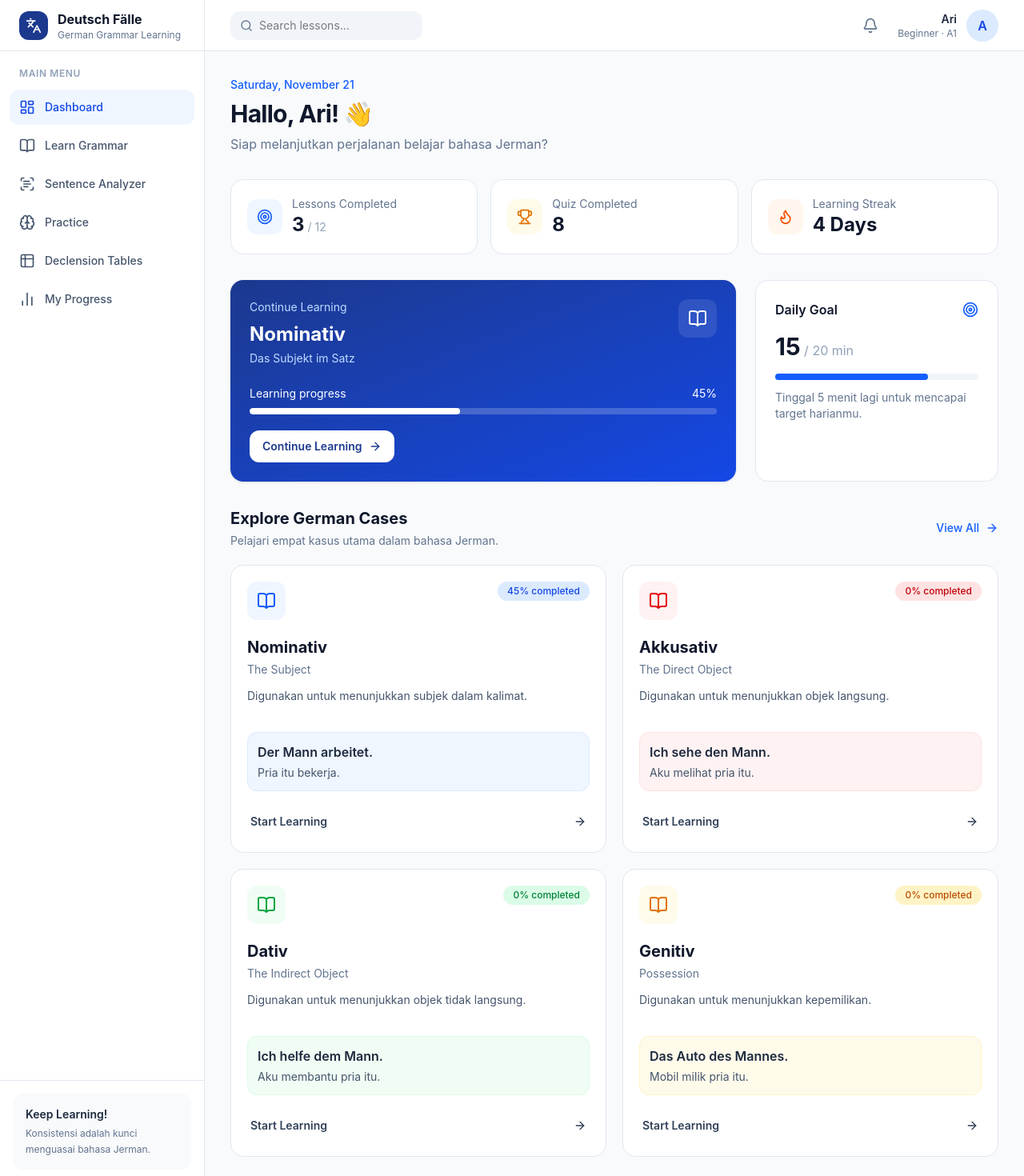
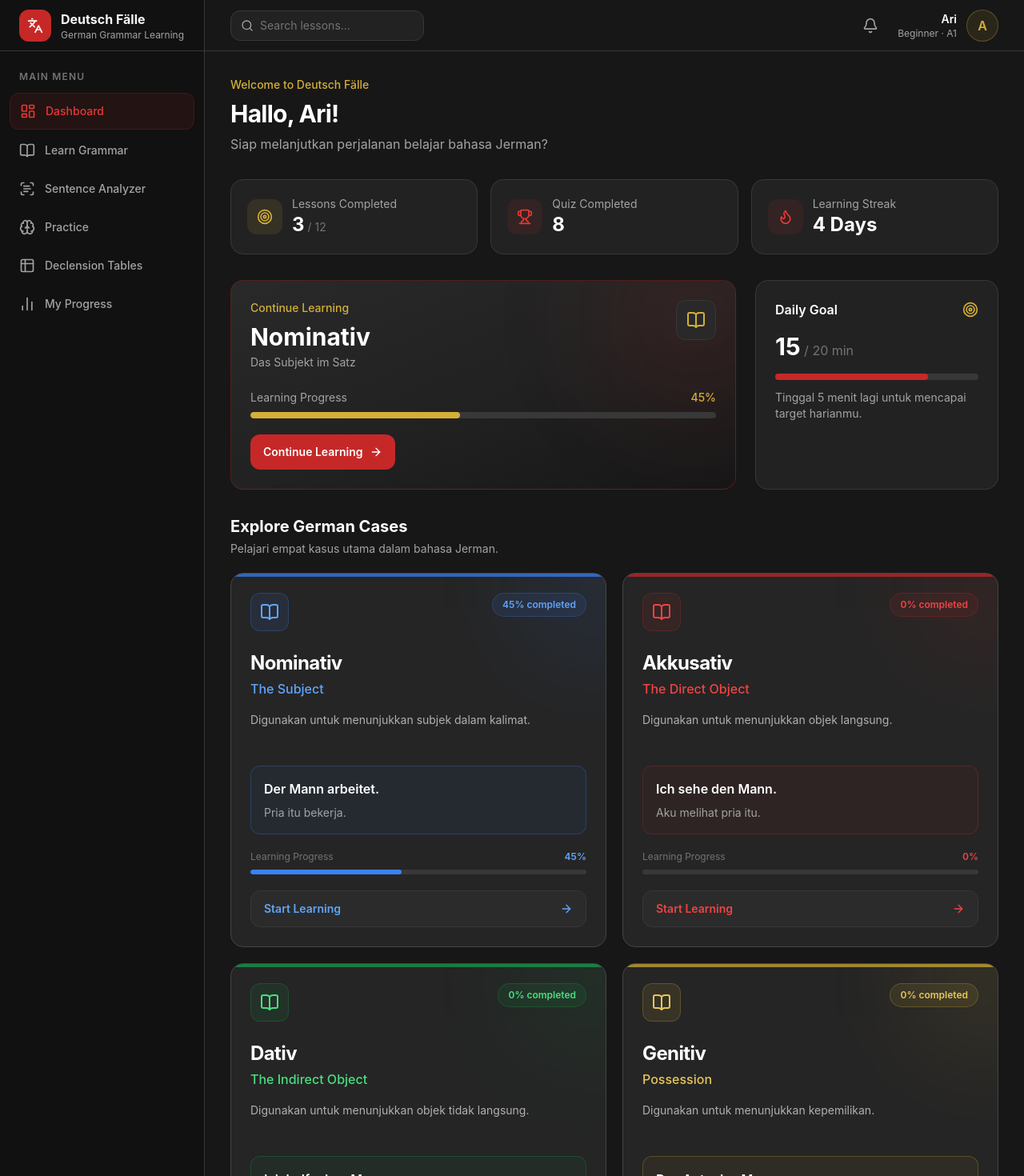
Before and after one commit to M-Ari-ZM/Deutsch-Faelle, a React (Vite) app: page / in a window 1280 px wide. Shown: the top 1470 px of the page at 80% size. Built offline with nearby package versions, Linux system fonts and the light colour scheme.

Commit message:
mengubah tema warna

```diff
--- a/index.html
+++ b/index.html
@@ -4,7 +4,7 @@
     <meta charset="UTF-8" />
     <link rel="icon" type="image/svg+xml" href="/favicon.svg" />
     <meta name="viewport" content="width=device-width, initial-scale=1.0" />
-    <title>Deutsch Fälle — Memahami Tata Bahasa Jerman</title>
+    <title>Deutsch Fälle — German Grammar Learning</title>
   </head>
   <body>
     <div id="root"></div>
--- a/src/App.jsx
+++ b/src/App.jsx
@@ -4,7 +4,7 @@ import Dashboard from "./pages/Dashboard";
 
 function App() {
   return (
-    <div className="flex min-h-screen bg-slate-50">
+    <div className="flex min-h-screen bg-[#171717]">
       {/* Sidebar */}
       <Sidebar />
 
--- a/src/components/CaseCard.jsx
+++ b/src/components/CaseCard.jsx
@@ -2,31 +2,35 @@ import { ArrowRight, BookOpen } from "lucide-react";
 
 const colorStyles = {
   blue: {
-    background: "bg-blue-50",
-    icon: "text-blue-600",
-    badge: "bg-blue-100 text-blue-700",
-    border: "border-blue-100",
+    accent: "#3B82F6",
+    accentLight: "#60A5FA",
+    accentBg: "rgba(59, 130, 246, 0.10)",
+    accentBorder: "rgba(59, 130, 246, 0.25)",
+    exampleBg: "rgba(59, 130, 246, 0.06)",
   },
 
   red: {
-    background: "bg-red-50",
-    icon: "text-red-600",
-    badge: "bg-red-100 text-red-700",
-    border: "border-red-100",
+    accent: "#C62828",
+    accentLight: "#EF4444",
+    accentBg: "rgba(198, 40, 40, 0.10)",
+    accentBorder: "rgba(198, 40, 40, 0.25)",
+    exampleBg: "rgba(198, 40, 40, 0.06)",
   },
 
   green: {
-    background: "bg-green-50",
-    icon: "text-green-600",
-    badge: "bg-green-100 text-green-700",
-    border: "border-green-100",
+    accent: "#16A34A",
+    accentLight: "#4ADE80",
+    accentBg: "rgba(22, 163, 74, 0.10)",
+    accentBorder: "rgba(22, 163, 74, 0.25)",
+    exampleBg: "rgba(22, 163, 74, 0.06)",
   },
 
   amber: {
-    background: "bg-amber-50",
-    icon: "text-amber-600",
-    badge: "bg-amber-100 text-amber-700",
-    border: "border-amber-100",
+    accent: "#D4AF37",
+    accentLight: "#E5C75A",
+    accentBg: "rgba(212, 175, 55, 0.10)",
+    accentBorder: "rgba(212, 175, 55, 0.25)",
+    exampleBg: "rgba(212, 175, 55, 0.06)",
   },
 };
 
@@ -34,48 +38,134 @@ function CaseCard({ grammarCase }) {
   const styles = colorStyles[grammarCase.color];
 
   return (
-    <article className="group rounded-2xl border border-slate-200 bg-white p-5 transition-all duration-200 hover:-translate-y-1 hover:shadow-lg">
-      {/* Card Header */}
+    <article className="group relative overflow-hidden rounded-2xl border border-[#454545] bg-[#252525] p-6 transition-all duration-300 hover:-translate-y-1 hover:border-[#666666] hover:bg-[#292929] hover:shadow-xl hover:shadow-black/30">
+      {/* Accent Line */}
+      <div
+        className="absolute left-0 top-0 h-1 w-full opacity-70"
+        style={{
+          background: styles.accent,
+        }}
+      />
+
+      {/* Subtle Glow */}
+      <div
+        className="pointer-events-none absolute -right-20 -top-20 h-48 w-48 rounded-full blur-3xl opacity-10 transition-opacity duration-300 group-hover:opacity-20"
+        style={{
+          background: styles.accent,
+        }}
+      />
+
+      <div className="relative">
+        {/* Header */}
         <div className="flex items-start justify-between">
           <div
-          className={`flex h-12 w-12 items-center justify-center rounded-xl ${styles.background}`}
+            className="flex h-12 w-12 items-center justify-center rounded-xl border"
+            style={{
+              background: styles.accentBg,
+              borderColor: styles.accentBorder,
+            }}
           >
-          <BookOpen className={`h-6 w-6 ${styles.icon}`} />
+            <BookOpen
+              className="h-6 w-6"
+              style={{
+                color: styles.accentLight,
+              }}
+            />
           </div>
 
           <span
-          className={`rounded-full px-3 py-1 text-xs font-medium ${styles.badge}`}
+            className="rounded-full border px-3 py-1.5 text-xs font-semibold"
+            style={{
+              background: styles.accentBg,
+              borderColor: styles.accentBorder,
+              color: styles.accentLight,
+            }}
           >
             {grammarCase.progress}% completed
           </span>
         </div>
 
         {/* Content */}
-      <div className="mt-5">
-        <h3 className="text-xl font-bold text-slate-900">{grammarCase.name}</h3>
+        <div className="mt-6">
+          <h3 className="text-2xl font-bold tracking-tight text-white">
+            {grammarCase.name}
+          </h3>
 
-        <p className="mt-1 text-sm text-slate-500">{grammarCase.subtitle}</p>
+          <p
+            className="mt-1 font-medium"
+            style={{
+              color: styles.accentLight,
+            }}
+          >
+            {grammarCase.subtitle}
+          </p>
 
-        <p className="mt-3 min-h-10 text-sm leading-relaxed text-slate-600">
+          <p className="mt-4 min-h-[48px] text-sm leading-relaxed text-[#B0B0B0]">
             {grammarCase.description}
           </p>
         </div>
 
         {/* Example */}
         <div
-        className={`mt-4 rounded-xl border p-3 ${styles.background} ${styles.border}`}
+          className="mt-5 rounded-xl border p-4"
+          style={{
+            background: styles.exampleBg,
+            borderColor: styles.accentBorder,
+          }}
         >
-        <p className="font-semibold text-slate-800">{grammarCase.example}</p>
+          <p className="text-base font-semibold text-white">
+            {grammarCase.example}
+          </p>
 
-        <p className="mt-1 text-sm text-slate-600">{grammarCase.translation}</p>
+          <p className="mt-2 text-sm text-[#A3A3A3]">
+            {grammarCase.translation}
+          </p>
+        </div>
+
+        {/* Progress */}
+        <div className="mt-5">
+          <div className="mb-2 flex justify-between text-xs">
+            <span className="text-[#737373]">Learning Progress</span>
+
+            <span
+              className="font-semibold"
+              style={{
+                color: styles.accentLight,
+              }}
+            >
+              {grammarCase.progress}%
+            </span>
+          </div>
+
+          <div className="h-1.5 overflow-hidden rounded-full bg-[#383838]">
+            <div
+              className="h-full rounded-full transition-all duration-500"
+              style={{
+                width: `${grammarCase.progress}%`,
+                background: styles.accent,
+              }}
+            />
+          </div>
         </div>
 
         {/* Footer */}
-      <button className="mt-5 flex w-full items-center justify-between rounded-xl px-1 py-2 text-sm font-semibold text-slate-700 transition-colors group-hover:text-blue-600">
-        <span>Start Learning</span>
+        <button className="mt-5 flex w-full items-center justify-between rounded-xl border border-[#383838] bg-[#2B2B2B] px-4 py-3 text-sm font-semibold transition-all duration-200 group-hover:border-[#555555] group-hover:bg-[#333333]">
+          <span
+            style={{
+              color: styles.accentLight,
+            }}
+          >
+            Start Learning
+          </span>
 
-        <ArrowRight className="h-4 w-4 transition-transform group-hover:translate-x-1" />
+          <ArrowRight
+            className="h-4 w-4 transition-transform duration-200 group-hover:translate-x-1"
+            style={{
+              color: styles.accentLight,
+            }}
+          />
         </button>
+      </div>
     </article>
   );
 }
--- a/src/components/Header.jsx
+++ b/src/components/Header.jsx
@@ -2,36 +2,38 @@ import { Search, Bell, Menu } from "lucide-react";
 
 function Header() {
   return (
-    <header className="flex h-16 items-center justify-between border-b border-slate-200 bg-white px-5 md:px-8">
+    <header className="flex h-16 items-center justify-between border-b border-[#383838] bg-[#171717] px-5 md:px-8">
+      {/* Search */}
       <div className="flex items-center gap-3">
-        <button className="rounded-lg p-2 text-slate-600 hover:bg-slate-100 lg:hidden">
+        <button className="rounded-lg p-2 text-[#A3A3A3] hover:bg-[#222222] lg:hidden">
           <Menu className="h-5 w-5" />
         </button>
 
-        <div className="hidden items-center gap-2 rounded-xl bg-slate-100 px-3 py-2 sm:flex">
-          <Search className="h-4 w-4 text-slate-500" />
+        <div className="hidden items-center gap-2 rounded-xl border border-[#383838] bg-[#222222] px-3 py-2 sm:flex">
+          <Search className="h-4 w-4 text-[#A3A3A3]" />
 
           <input
             type="text"
             placeholder="Search lessons..."
-            className="w-48 bg-transparent text-sm outline-none"
+            className="w-48 bg-transparent text-sm text-white outline-none placeholder:text-[#737373]"
           />
         </div>
       </div>
 
+      {/* Profile */}
       <div className="flex items-center gap-4">
-        <button className="rounded-xl p-2 text-slate-500 transition hover:bg-slate-100">
+        <button className="rounded-xl p-2 text-[#A3A3A3] transition hover:bg-[#222222] hover:text-white">
           <Bell className="h-5 w-5" />
         </button>
 
         <div className="flex items-center gap-3">
           <div className="hidden text-right sm:block">
-            <p className="text-sm font-semibold text-slate-800">Ari</p>
+            <p className="text-sm font-semibold text-white">Ari</p>
 
-            <p className="text-xs text-slate-500">Beginner · A1</p>
+            <p className="text-xs text-[#A3A3A3]">Beginner · A1</p>
           </div>
 
-          <div className="flex h-10 w-10 items-center justify-center rounded-full bg-blue-100 font-semibold text-blue-700">
+          <div className="flex h-10 w-10 items-center justify-center rounded-full border border-[#D4AF37]/30 bg-[#D4AF37]/10 font-semibold text-[#D4AF37]">
             A
           </div>
         </div>
--- a/src/components/ProgressCard.jsx
+++ b/src/components/ProgressCard.jsx
@@ -4,39 +4,50 @@ function ProgressCard() {
   const progress = 45;
 
   return (
-    <section className="rounded-2xl bg-gradient-to-br from-blue-900 to-blue-700 p-6 text-white shadow-sm">
+    <section className="relative overflow-hidden rounded-2xl border border-[#C62828]/30 bg-gradient-to-br from-[#292929] via-[#222222] to-[#171717] p-6">
+      {/* Decorative Background */}
+      <div className="absolute -right-20 -top-20 h-64 w-64 rounded-full bg-[#C62828]/10 blur-3xl" />
+
+      <div className="relative">
+        {/* Header */}
         <div className="flex items-start justify-between">
           <div>
-          <p className="text-sm text-blue-200">Continue Learning</p>
+            <p className="text-sm font-medium text-[#D4AF37]">
+              Continue Learning
+            </p>
 
-          <h2 className="mt-2 text-2xl font-bold">Nominativ</h2>
+            <h2 className="mt-2 text-3xl font-bold text-white">Nominativ</h2>
 
-          <p className="mt-1 text-sm text-blue-200">Das Subjekt im Satz</p>
+            <p className="mt-1 text-sm text-[#A3A3A3]">Das Subjekt im Satz</p>
           </div>
 
-        <div className="rounded-xl bg-white/10 p-3">
-          <BookOpen className="h-6 w-6" />
+          <div className="rounded-xl border border-[#383838] bg-[#292929] p-3">
+            <BookOpen className="h-6 w-6 text-[#D4AF37]" />
           </div>
         </div>
 
+        {/* Progress */}
         <div className="mt-6">
           <div className="mb-2 flex justify-between text-sm">
-          <span>Learning progress</span>
-          <span>{progress}%</span>
+            <span className="text-[#A3A3A3]">Learning Progress</span>
+
+            <span className="font-medium text-[#D4AF37]">{progress}%</span>
           </div>
 
-        <div className="h-2 overflow-hidden rounded-full bg-white/20">
+          <div className="h-2 overflow-hidden rounded-full bg-[#383838]">
             <div
-            className="h-full rounded-full bg-white transition-all"
+              className="h-full rounded-full bg-[#D4AF37] transition-all"
               style={{ width: `${progress}%` }}
             />
           </div>
         </div>
 
-      <button className="mt-5 flex items-center gap-2 rounded-xl bg-white px-4 py-2.5 text-sm font-semibold text-blue-900 transition hover:bg-blue-50">
+        {/* Button */}
+        <button className="mt-5 flex items-center gap-2 rounded-xl bg-[#C62828] px-4 py-3 text-sm font-semibold text-white transition hover:bg-[#E53935]">
           Continue Learning
           <ArrowRight className="h-4 w-4" />
         </button>
+      </div>
     </section>
   );
 }
--- a/src/components/Sidebar.jsx
+++ b/src/components/Sidebar.jsx
@@ -38,23 +38,23 @@ const navigation = [
 
 function Sidebar() {
   return (
-    <aside className="hidden w-64 shrink-0 border-r border-slate-200 bg-white lg:flex lg:flex-col">
+    <aside className="hidden w-64 shrink-0 flex-col border-r border-[#383838] bg-[#111111] lg:flex">
       {/* Logo */}
-      <div className="flex h-16 items-center gap-3 border-b border-slate-200 px-6">
-        <div className="flex h-9 w-9 items-center justify-center rounded-xl bg-blue-900 text-white">
+      <div className="flex h-16 items-center gap-3 border-b border-[#383838] px-6">
+        <div className="flex h-10 w-10 items-center justify-center rounded-xl bg-[#C62828] text-white">
           <Languages className="h-5 w-5" />
         </div>
 
         <div>
-          <h1 className="font-bold text-slate-900">Deutsch Fälle</h1>
+          <h1 className="font-bold text-[#F5F5F5]">Deutsch Fälle</h1>
 
-          <p className="text-xs text-slate-500">German Grammar Learning</p>
+          <p className="text-xs text-[#A3A3A3]">German Grammar Learning</p>
         </div>
       </div>
 
       {/* Navigation */}
-      <nav className="flex-1 space-y-1 px-3 py-5">
-        <p className="mb-3 px-3 text-xs font-semibold uppercase tracking-wider text-slate-400">
+      <nav className="flex-1 space-y-1 px-3 py-6">
+        <p className="mb-3 px-3 text-xs font-semibold uppercase tracking-widest text-[#737373]">
           Main Menu
         </p>
 
@@ -64,10 +64,10 @@ function Sidebar() {
           return (
             <button
               key={item.label}
-              className={`flex w-full items-center gap-3 rounded-xl px-3 py-3 text-sm font-medium transition ${
+              className={`flex w-full items-center gap-3 rounded-xl px-3 py-3 text-sm font-medium transition-all duration-200 ${
                 item.active
-                  ? "bg-blue-50 text-blue-700"
-                  : "text-slate-600 hover:bg-slate-100"
+                  ? "border border-[#C62828]/20 bg-[#C62828]/10 text-[#E53935]"
+                  : "text-[#A3A3A3] hover:bg-[#222222] hover:text-white"
               }`}
             >
               <Icon className="h-5 w-5" />
@@ -78,12 +78,18 @@ function Sidebar() {
         })}
       </nav>
 
-      {/* Footer */}
-      <div className="border-t border-slate-200 p-4">
-        <div className="rounded-xl bg-slate-50 p-4">
-          <p className="text-sm font-semibold text-slate-800">Keep Learning!</p>
+      {/* Learning Motivation */}
+      <div className="border-t border-[#383838] p-4">
+        <div className="rounded-xl border border-[#383838] bg-[#222222] p-4">
+          <div className="flex items-center gap-2">
+            <div className="rounded-lg bg-[#D4AF37]/10 p-2">
+              <Languages className="h-4 w-4 text-[#D4AF37]" />
+            </div>
 
-          <p className="mt-1 text-xs leading-relaxed text-slate-500">
+            <p className="text-sm font-semibold text-white">Keep Learning!</p>
+          </div>
+
+          <p className="mt-2 text-xs leading-relaxed text-[#A3A3A3]">
             Konsistensi adalah kunci menguasai bahasa Jerman.
           </p>
         </div>
--- a/src/index.css
+++ b/src/index.css
@@ -1,13 +1,29 @@
 @import "tailwindcss";
 
 @theme {
-  --color-primary: #1e3a8a;
-  --color-primary-light: #3b82f6;
+  /* Brand Colors */
+  --color-brand-red: #c62828;
+  --color-brand-red-hover: #e53935;
+  --color-brand-gold: #d4af37;
 
+  /* Background */
+  --color-background: #171717;
+  --color-sidebar: #111111;
+  --color-card: #222222;
+  --color-card-hover: #292929;
+
+  /* Border */
+  --color-border: #383838;
+
+  /* Text */
+  --color-text-primary: #f5f5f5;
+  --color-text-secondary: #a3a3a3;
+
+  /* Case Colors */
   --color-case-nominativ: #3b82f6;
   --color-case-akkusativ: #ef4444;
   --color-case-dativ: #22c55e;
-  --color-case-genitiv: #f59e0b;
+  --color-case-genitiv: #d4af37;
 
   --font-sans: "Inter", "Segoe UI", sans-serif;
 }
@@ -18,6 +34,9 @@
   text-rendering: optimizeLegibility;
   -webkit-font-smoothing: antialiased;
   -moz-osx-font-smoothing: grayscale;
+
+  color: #f5f5f5;
+  background: #171717;
 }
 
 * {
@@ -28,8 +47,18 @@ body {
   margin: 0;
   min-width: 320px;
   min-height: 100vh;
+  background: #171717;
 }
 
 button {
   cursor: pointer;
 }
+
+button:disabled {
+  cursor: not-allowed;
+}
+
+::selection {
+  background: #c62828;
+  color: white;
+}
--- a/src/pages/Dashboard.jsx
+++ b/src/pages/Dashboard.jsx
@@ -2,40 +2,41 @@ import { germanCases } from "../data/cases";
 import CaseCard from "../components/CaseCard";
 import ProgressCard from "../components/ProgressCard";
 
-import { Target, Trophy, Flame, ArrowRight } from "lucide-react";
+import { Target, Trophy, Flame } from "lucide-react";
 
 function Dashboard() {
   return (
     <main className="space-y-8">
-      {/* Welcome Section */}
+      {/* Welcome */}
       <section>
-        <p className="text-sm font-medium text-blue-600">
-          Saturday, November 21
+        <p className="text-sm font-medium text-[#D4AF37]">
+          Welcome to Deutsch Fälle
         </p>
 
-        <h1 className="mt-2 text-3xl font-bold tracking-tight text-slate-900">
-          Hallo, Ari! 👋
+        <h1 className="mt-2 text-3xl font-bold tracking-tight text-white">
+          Hallo, Ari!
         </h1>
 
-        <p className="mt-2 text-slate-500">
+        <p className="mt-2 text-[#A3A3A3]">
           Siap melanjutkan perjalanan belajar bahasa Jerman?
         </p>
       </section>
 
-      {/* Stats */}
+      {/* Statistics */}
       <section className="grid grid-cols-1 gap-4 sm:grid-cols-2 xl:grid-cols-3">
-        <div className="rounded-2xl border border-slate-200 bg-white p-5">
+        {/* Lessons */}
+        <div className="rounded-2xl border border-[#383838] bg-[#222222] p-5 transition hover:border-[#555555]">
           <div className="flex items-center gap-3">
-            <div className="rounded-xl bg-blue-50 p-3">
-              <Target className="h-5 w-5 text-blue-600" />
+            <div className="rounded-xl bg-[#D4AF37]/10 p-3">
+              <Target className="h-5 w-5 text-[#D4AF37]" />
             </div>
 
             <div>
-              <p className="text-sm text-slate-500">Lessons Completed</p>
+              <p className="text-sm text-[#A3A3A3]">Lessons Completed</p>
 
-              <h3 className="text-2xl font-bold text-slate-900">
+              <h3 className="text-2xl font-bold text-white">
                 3
-                <span className="ml-1 text-sm font-normal text-slate-400">
+                <span className="ml-1 text-sm font-normal text-[#737373]">
                   / 12
                 </span>
               </h3>
@@ -43,30 +44,32 @@ function Dashboard() {
           </div>
         </div>
 
-        <div className="rounded-2xl border border-slate-200 bg-white p-5">
+        {/* Quiz */}
+        <div className="rounded-2xl border border-[#383838] bg-[#222222] p-5 transition hover:border-[#555555]">
           <div className="flex items-center gap-3">
-            <div className="rounded-xl bg-amber-50 p-3">
-              <Trophy className="h-5 w-5 text-amber-600" />
+            <div className="rounded-xl bg-[#C62828]/10 p-3">
+              <Trophy className="h-5 w-5 text-[#E53935]" />
             </div>
 
             <div>
-              <p className="text-sm text-slate-500">Quiz Completed</p>
+              <p className="text-sm text-[#A3A3A3]">Quiz Completed</p>
 
-              <h3 className="text-2xl font-bold text-slate-900">8</h3>
+              <h3 className="text-2xl font-bold text-white">8</h3>
             </div>
           </div>
         </div>
 
-        <div className="rounded-2xl border border-slate-200 bg-white p-5 sm:col-span-2 xl:col-span-1">
+        {/* Streak */}
+        <div className="rounded-2xl border border-[#383838] bg-[#222222] p-5 transition hover:border-[#555555] sm:col-span-2 xl:col-span-1">
           <div className="flex items-center gap-3">
-            <div className="rounded-xl bg-orange-50 p-3">
-              <Flame className="h-5 w-5 text-orange-600" />
+            <div className="rounded-xl bg-[#C62828]/10 p-3">
+              <Flame className="h-5 w-5 text-[#E53935]" />
             </div>
 
             <div>
-              <p className="text-sm text-slate-500">Learning Streak</p>
+              <p className="text-sm text-[#A3A3A3]">Learning Streak</p>
 
-              <h3 className="text-2xl font-bold text-slate-900">4 Days</h3>
+              <h3 className="text-2xl font-bold text-white">4 Days</h3>
             </div>
           </div>
         </div>
@@ -78,48 +81,40 @@ function Dashboard() {
           <ProgressCard />
         </div>
 
-        <div className="rounded-2xl border border-slate-200 bg-white p-6">
+        {/* Daily Goal */}
+        <div className="rounded-2xl border border-[#383838] bg-[#222222] p-6">
           <div className="flex items-center justify-between">
-            <h2 className="font-semibold text-slate-900">Daily Goal</h2>
+            <h2 className="font-semibold text-white">Daily Goal</h2>
 
-            <Target className="h-5 w-5 text-blue-600" />
+            <Target className="h-5 w-5 text-[#D4AF37]" />
           </div>
 
-          <p className="mt-4 text-3xl font-bold text-slate-900">
+          <p className="mt-4 text-3xl font-bold text-white">
             15
-            <span className="text-base font-normal text-slate-400">
+            <span className="text-base font-normal text-[#737373]">
               {" "}
               / 20 min
             </span>
           </p>
 
-          <div className="mt-4 h-2 rounded-full bg-slate-100">
-            <div className="h-full w-3/4 rounded-full bg-blue-600" />
+          <div className="mt-4 h-2 rounded-full bg-[#383838]">
+            <div className="h-full w-3/4 rounded-full bg-[#C62828]" />
           </div>
 
-          <p className="mt-3 text-sm text-slate-500">
+          <p className="mt-3 text-sm text-[#A3A3A3]">
             Tinggal 5 menit lagi untuk mencapai target harianmu.
           </p>
         </div>
       </section>
 
-      {/* Case Cards */}
+      {/* German Cases */}
       <section>
-        <div className="mb-5 flex items-center justify-between">
-          <div>
-            <h2 className="text-xl font-bold text-slate-900">
-              Explore German Cases
-            </h2>
+        <div className="mb-5">
+          <h2 className="text-xl font-bold text-white">Explore German Cases</h2>
 
-            <p className="mt-1 text-sm text-slate-500">
-              Pelajari empat kasus utama dalam bahasa Jerman.
-            </p>
-          </div>
-
-          <button className="hidden items-center gap-2 text-sm font-medium text-blue-600 sm:flex">
-            View All
-            <ArrowRight className="h-4 w-4" />
-          </button>
+          <p className="mt-1 text-sm text-[#A3A3A3]">
+            Pelajari empat kasus utama dalam bahasa Jerman.
+          </p>
         </div>
 
         <div className="grid grid-cols-1 gap-5 md:grid-cols-2">
```
Lines whose indentation alone changed are shown as unchanged.
